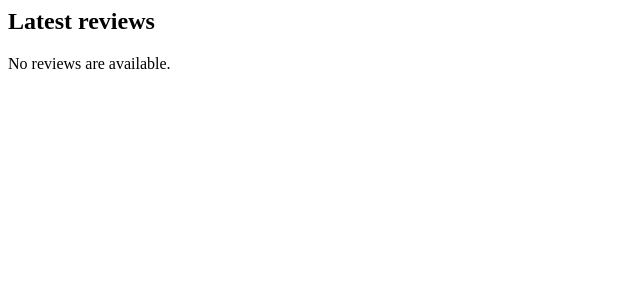
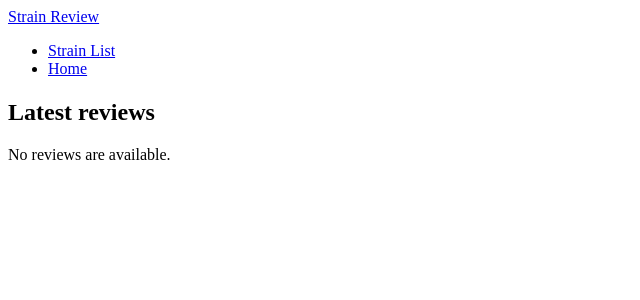
Before and after one commit to cloudzombie/strain-review-django, a Django app: page /strain_review/ in a window 1280 px wide. Shown: the top 300 px of the page, without its empty margins (0-640 px from the left). Run offline with Django 3.2, Linux system fonts and the light colour scheme; data that the repository does not hold is empty.

Commit message:
extended all templates

```diff
--- /dev/null
+++ b/mysite/strain_review/templates/strain_review/base.html
@@ -0,0 +1,19 @@
+<div>
+    <nav>
+        <div>
+            <a href="{% url 'strain_review:strain_review_list' %}">Strain Review</a>
+        </div>
+        <div id="navbar">
+            <ul>
+                <li><a href="{% url 'strain_review:strain_list' %}">Strain List</a></li>
+                <li><a href="{% url 'strain_review:strain_review_list' %}">Home</a></li>
+            </ul>
+        </div>
+    </nav>
+
+
+    <h1>{% block title %}(no title){% endblock %}</h1>
+
+
+    {% block content %}(no content){% endblock %}
+</div>
--- a/mysite/strain_review/templates/strain_review/strain_list.html
+++ b/mysite/strain_review/templates/strain_review/strain_list.html
@@ -1,5 +1,10 @@
+{% extends 'strain_review/base.html' %}
+
+{% block title %}
 <h2>Strain list</h2>
+{% endblock %}
 
+{% block content %}
 {% if strain_list %}
 <div>
     {% for strain in strain_list %}
@@ -15,3 +20,4 @@
 {% else %}
     <p>No strains are available.</p>
 {% endif %}
+{% endblock %}
--- a/mysite/strain_review/templates/strain_review/strain_review_detail.html
+++ b/mysite/strain_review/templates/strain_review/strain_review_detail.html
@@ -1,5 +1,11 @@
+{% extends 'strain_review/base.html' %}
+
+{% block title %}
 <h2><a href="{% url 'strain_review:strain_detail' review.strain.id %}">{{ review.strain.name }}</a></h2>
+{% endblock %}
 
+{% block content %}
 <h4>Rated {{ review.rating }} of 5 by {{ review.user_name }}</h4>
 <p>{{ review.pub_date }}</p>
 <p>{{ review.comment }}</p>
+{% endblock %}
--- a/mysite/strain_review/templates/strain_review/strain_review_list.html
+++ b/mysite/strain_review/templates/strain_review/strain_review_list.html
@@ -1,5 +1,10 @@
+{% extends 'strain_review/base.html' %}
+
+{% block title %}
 <h2>Latest reviews</h2>
+{% endblock %}
 
+{% block content %}
 {% if latest_review_list %}
 <div>
     {% for review in latest_review_list %}
@@ -15,3 +20,4 @@
 {% else %}
 <p>No reviews are available.</p>
 {% endif %}
+{% endblock%}
```
Also changed, not shown: mysite/strain_review/templates/strain_review/strain_detail.html (+7 -0 lines), 1 other file.
